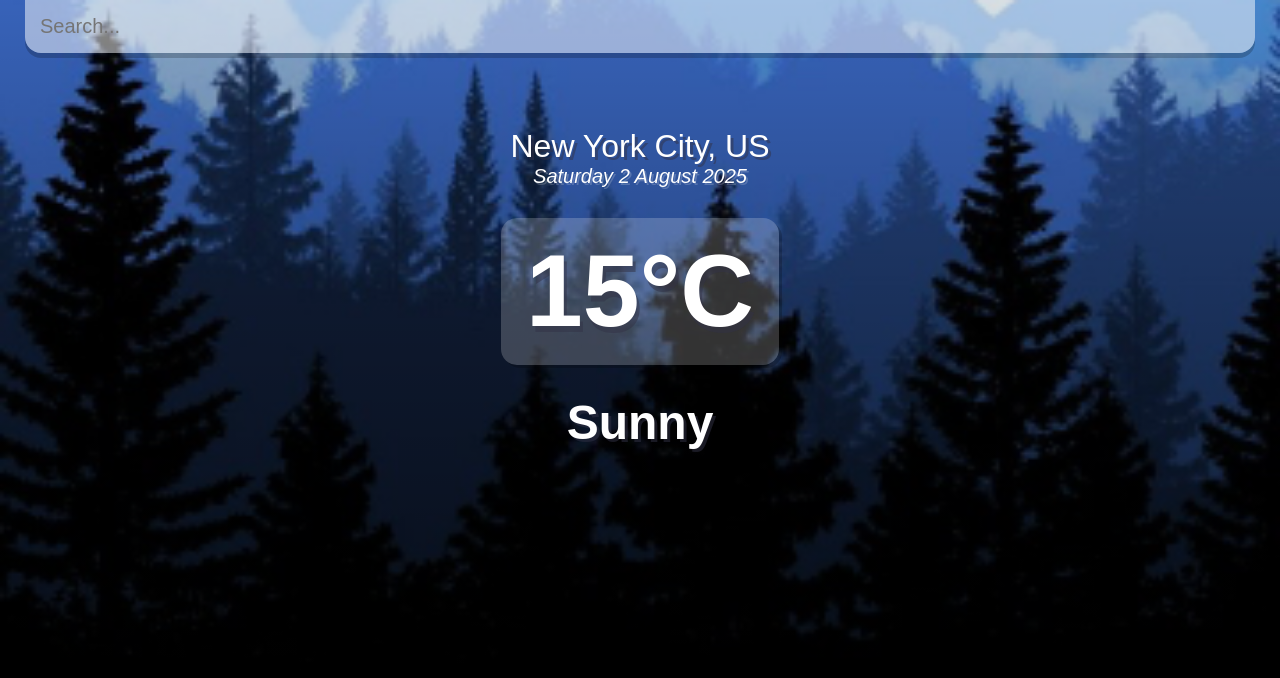
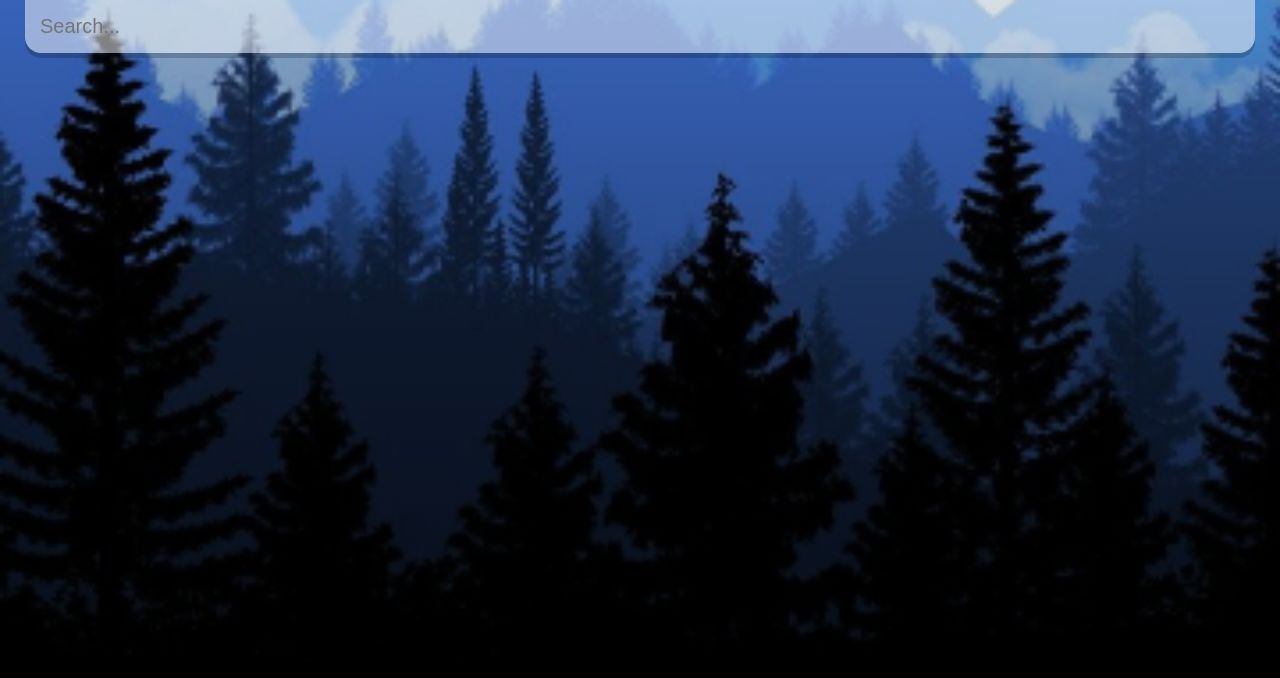
Before and after one commit to Tango55555/Weather-App, a React (Create React App) app: page / in a window 1280 px wide. Shown: the top 678 px of the page. Built offline with nearby package versions, Linux system fonts and the light colour scheme.

Commit message:
Added functionality that shows actual weather

```diff
--- a/src/App.js
+++ b/src/App.js
@@ -1,3 +1,4 @@
+import React, { useState } from "react";
 
 const api = {
   key: "4aa4daefda3a270ad92d41458e8b35bd",
@@ -5,6 +6,16 @@ const api = {
 }
 
 function App() {
+  const [query, setQuery] = useState('');
+  const [weather, setWeather] = useState({});
+
+  const search = evt => {
+    if (evt.key == "Enter") {
+      fetch(`${api.base}weather?q=${query}&units=metric&APPID=${api.key}`)
+        .then(res => res.json())
+        .then(result => {setWeather(result); setQuery(''); console.log(result);});
+    }
+  }
 
   const dateBuilder = (d) => {
     let months = ["January", "February", "March", "April", "May", "June", "July", "August",
@@ -20,23 +31,34 @@ function App() {
   }
 
   return (
-    <div className="app">
+    <div className={(typeof weather.main != "undefined") ? ((weather.main.temp > 16) ? 'app warm' : 'app') : 'app'}>
       <main>
         <div className="search-box">
-          <input type="text" className="search-bar" placeholder="Search..." />
+          <input
+            type="text"
+            className="search-bar"
+            placeholder="Search..."
+            onChange={e => setQuery(e.target.value)}
+            value={query}
+            onKeyDown={search}
+          />
         </div>
+        {(typeof weather.main != "undefined") ? (
+          <div>
             <div className="location-box">
-          <div className="location">New York City, US</div>
+              <div className="location">{weather.name}, {weather.sys.country}</div>
               <div className="date">{dateBuilder(new Date())}</div>
             </div>
             <div className="weather-box">
               <div className="temp">
-            15°C
+                {Math.round(weather.main.temp)}°C
               </div>
               <div className="weather">
-            Sunny
+                {weather.weather[0].main}
               </div>
             </div>
+          </div>
+        ) : ('')}
       </main>
     </div>
   );
```
Lines whose indentation alone changed are shown as unchanged.
